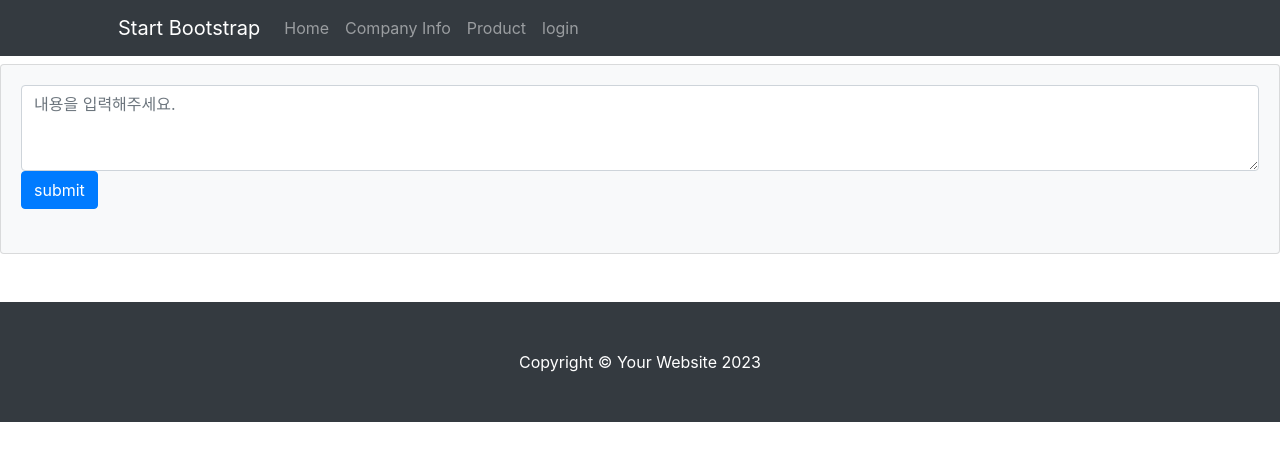
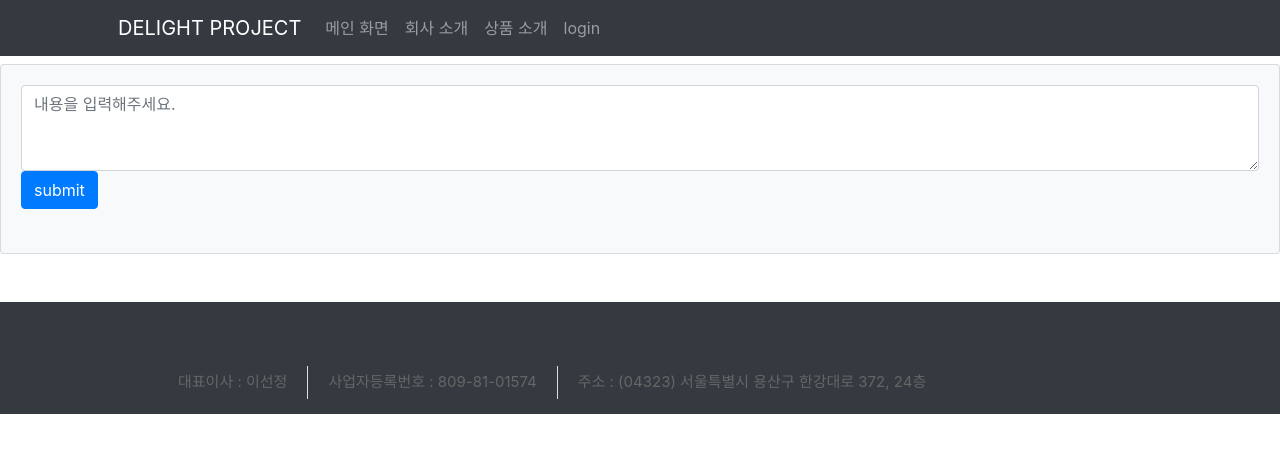
Before and after one commit to jinnhyunng/first, a Django app: template templates/mysite/content_detail.html in a window 1280 px wide. Shown: the top 461 px of the page. Run offline with Django 4.2, Linux system fonts and the light colour scheme; the template is opened without the code that fills it, so the values that code supplies are empty; some libraries are stand-ins or nearby versions.

Commit message:
메인페이지 수정1

```diff
--- a/static/styles.css
+++ b/static/styles.css
@@ -0,0 +1,22 @@
+ul {
+    list-style: none;
+  }
+
+#bottomMenu ul {
+  margin-top:15px;
+}
+#bottomMenu ul li{
+  float:left;  /* 가로로 배치 */
+  padding:5px 20px;
+  border-right:1px solid #ddd;   /* 항목 오른쪽에 테두리 */
+  font-size:15px;  /* 글자 크기 */
+  color:#666;
+}
+
+#bottomMenu ul li a, #bottomMenu ul li a:visited {
+  font-size:15px;  /* 글자 크기 */
+  color:#666;   /* 글자 색 */
+}
+#bottomMenu ul li:last-child{
+  border:none;  /* 마지막 항목에는 오른쪽 테두리 없음 */
+}
--- a/templates/footer.html
+++ b/templates/footer.html
@@ -12,11 +12,22 @@
         <!-- Core theme CSS (includes Bootstrap)-->
         <link rel="stylesheet" type="text/css" href="{% static 'styles.css' %}">
         <link rel="stylesheet" type="text/css" href="{% static 'bootstrap.min.css' %}">
+
+
+
     </head>
     <body>
         <!-- Footer-->
         <footer class="py-5 bg-dark">
-            <div class="container px-4 px-lg-5"><p class="m-0 text-center text-white">Copyright &copy; Your Website 2023</p></div>
+            <div class="container px-4 px-lg-5">
+                <div id="bottomMenu">
+                  <ul>
+                     <li> 대표이사 : 이선정</li>
+                     <li> 사업자등록번호 : 809-81-01574</li>
+                     <li> 주소 : (04323) 서울특별시 용산구 한강대로 372, 24층</li>
+                  </ul>
+                </div>
+            </div>
         </footer>
     </body>
 </html>
--- a/templates/mysite/content_detail.html
+++ b/templates/mysite/content_detail.html
@@ -4,7 +4,7 @@
 <html lang="ko">
 <head>
     <meta charset="UTF-8">
-    <title>상품상세</title>
+    <title>상품 상세</title>
 </head>
 <body>
 <h2>{{ content_list.title }}</h2>
--- a/templates/navbar.html
+++ b/templates/navbar.html
@@ -17,13 +17,13 @@
         <!-- Responsive navbar-->
         <nav class="navbar navbar-expand-lg navbar-dark bg-dark">
             <div class="container px-5">
-                <a class="navbar-brand" href="#!">Start Bootstrap</a>
+                <a class="navbar-brand" href="#!">DELIGHT PROJECT</a>
                 <button class="navbar-toggler" type="button" data-bs-toggle="collapse" data-bs-target="#navbarSupportedContent" aria-controls="navbarSupportedContent" aria-expanded="false" aria-label="Toggle navigation"><span class="navbar-toggler-icon"></span></button>
                 <div class="collapse navbar-collapse" id="navbarSupportedContent">
                     <ul class="navbar-nav ms-auto mb-2 mb-lg-0">
-                        <li class="nav-item"><a class="nav-link" href="/">Home</a></li>
-                        <li class="nav-item"><a class="nav-link" href="/company/">Company Info</a></li>
-                        <li class="nav-item"><a class="nav-link" href="/mysite/">Product</a></li>
+                        <li class="nav-item"><a class="nav-link" href="/">메인 화면</a></li>
+                        <li class="nav-item"><a class="nav-link" href="/company/">회사 소개</a></li>
+                        <li class="nav-item"><a class="nav-link" href="/mysite/">상품 소개</a></li>
                         {% if user.is_authenticated %}
                         <li class="nav-item"><a class="nav-link" href="{% url 'accounts:logout' %}">{{ user.username }} (logout)</a></li>
                         {% else %}
```
Also changed, not shown: templates/pages/mainpage.html (+13 -1 lines).
